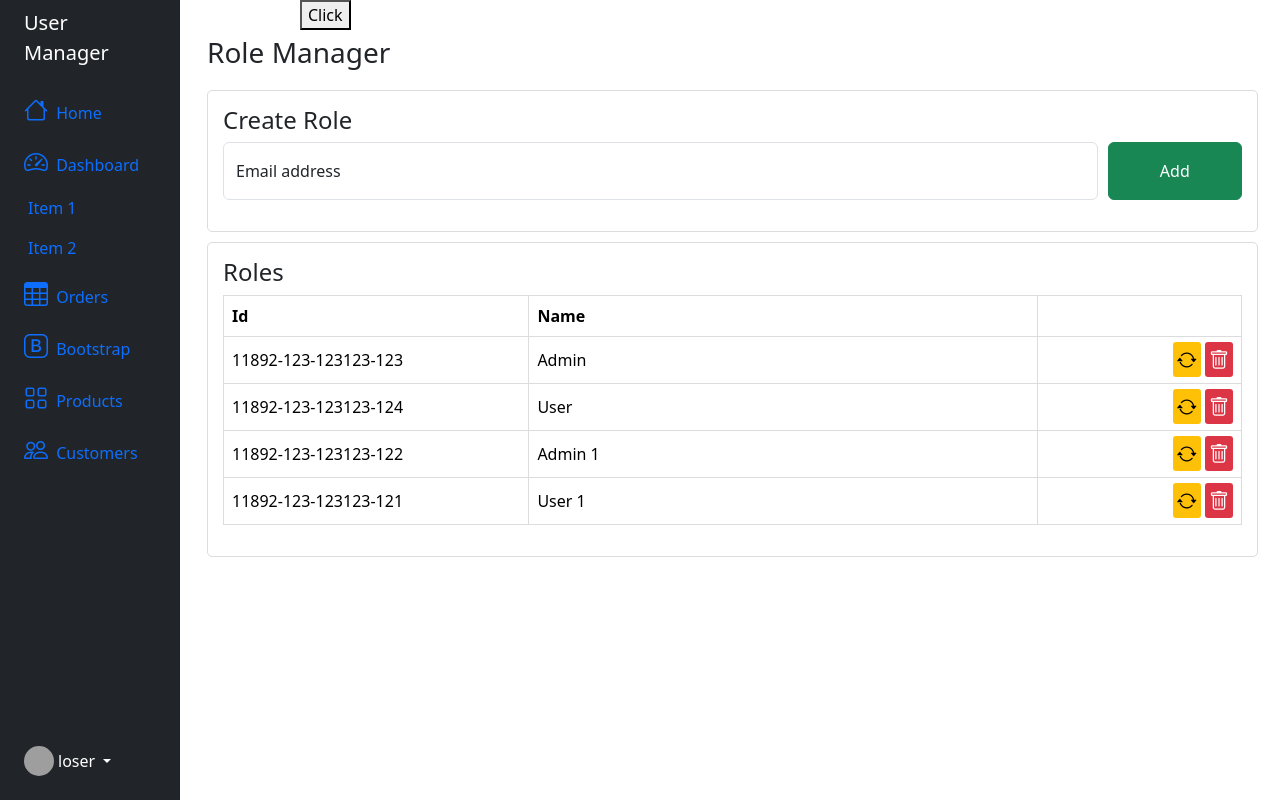
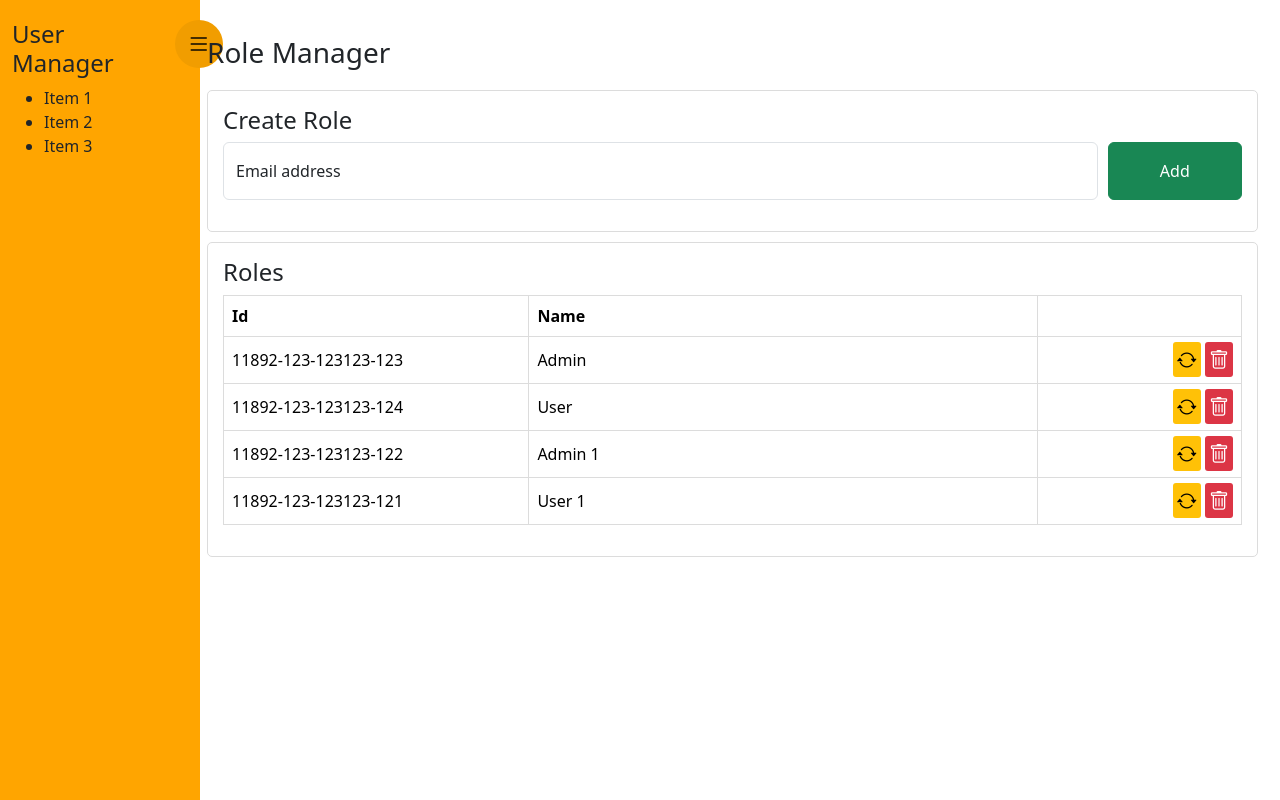
Before and after one commit to AleksandarTulic/User-Manager, a React (Create React App) app in the folder Frontend/um-ui/: page / in a window 1280 px wide. Built offline with nearby package versions, Linux system fonts and the light colour scheme; grey boxes are pictures that could not be loaded; the HTML template or start-up script is replaced by a standard one.

Commit message:
Update Header.js

```diff
--- a/Frontend/um-ui/src/components/common/Header/Header.js
+++ b/Frontend/um-ui/src/components/common/Header/Header.js
@@ -2,84 +2,24 @@ import './Header.css';
 
 function Header(){
     return (
-        <div class="col-auto col-md-3 col-xl-2 px-sm-2 px-0 bg-dark" style={{position: 'fixed'}} id="um-left">
-            <div class="d-flex flex-column align-items-center align-items-sm-start px-3 pt-2 text-white min-vh-100">
-                <a href="/" class="d-flex align-items-center pb-3 mb-md-0 me-md-auto text-white text-decoration-none">
-                    <span class="fs-5 d-none d-sm-inline">User Manager</span>
-                </a>
-                <ul class="nav nav-pills flex-column mb-sm-auto mb-0 align-items-center align-items-sm-start" id="menu">
-                    <li class="nav-item">
-                        <a href="#" class="nav-link align-middle px-0">
-                            <i class="fs-4 bi-house"></i> <span class="ms-1 d-none d-sm-inline">Home</span>
-                        </a>
-                    </li>
-                    <li>
-                        <a href="#submenu1" data-bs-toggle="collapse" class="nav-link px-0 align-middle">
-                            <i class="fs-4 bi-speedometer2"></i> <span class="ms-1 d-none d-sm-inline">Dashboard</span> </a>
-                        <ul class="collapse show nav flex-column ms-1" id="submenu1" data-bs-parent="#menu">
-                            <li class="w-100">
-                                <a href="#" class="nav-link px-0"> <span class="d-none d-sm-inline">Item</span> 1 </a>
-                            </li>
-                            <li>
-                                <a href="#" class="nav-link px-0"> <span class="d-none d-sm-inline">Item</span> 2 </a>
-                            </li>
-                        </ul>
-                    </li>
-                    <li>
-                        <a href="#" class="nav-link px-0 align-middle">
-                            <i class="fs-4 bi-table"></i> <span class="ms-1 d-none d-sm-inline">Orders</span></a>
-                    </li>
-                    <li>
-                        <a href="#submenu2" data-bs-toggle="collapse" class="nav-link px-0 align-middle ">
-                            <i class="fs-4 bi-bootstrap"></i> <span class="ms-1 d-none d-sm-inline">Bootstrap</span></a>
-                        <ul class="collapse nav flex-column ms-1" id="submenu2" data-bs-parent="#menu">
-                            <li class="w-100">
-                                <a href="#" class="nav-link px-0"> <span class="d-none d-sm-inline">Item</span> 1</a>
-                            </li>
-                            <li>
-                                <a href="#" class="nav-link px-0"> <span class="d-none d-sm-inline">Item</span> 2</a>
-                            </li>
-                        </ul>
-                    </li>
-                    <li>
-                        <a href="#submenu3" data-bs-toggle="collapse" class="nav-link px-0 align-middle">
-                            <i class="fs-4 bi-grid"></i> <span class="ms-1 d-none d-sm-inline">Products</span> </a>
-                            <ul class="collapse nav flex-column ms-1" id="submenu3" data-bs-parent="#menu">
-                            <li class="w-100">
-                                <a href="#" class="nav-link px-0"> <span class="d-none d-sm-inline">Product</span> 1</a>
-                            </li>
-                            <li>
-                                <a href="#" class="nav-link px-0"> <span class="d-none d-sm-inline">Product</span> 2</a>
-                            </li>
-                            <li>
-                                <a href="#" class="nav-link px-0"> <span class="d-none d-sm-inline">Product</span> 3</a>
-                            </li>
-                            <li>
-                                <a href="#" class="nav-link px-0"> <span class="d-none d-sm-inline">Product</span> 4</a>
-                            </li>
-                        </ul>
-                    </li>
-                    <li>
-                        <a href="#" class="nav-link px-0 align-middle">
-                            <i class="fs-4 bi-people"></i> <span class="ms-1 d-none d-sm-inline">Customers</span> </a>
-                    </li>
+        <div id='sidebar'>
+            <div id='sidebar-header' className='row'>
+                <div id='sidebar-header-title' className='col-sm-10'>
+                    <h4>User Manager</h4>
+                </div>
+                <div className='col-sm-2'>
+                    <button className='btn btn-warning' id='sidebar-button'>
+                        <i class="bi bi-list"></i>
+                    </button>
+                </div>
+            </div>
+
+            <div id='sidebar-body'>
+                <ul>
+                    <li>Item 1</li>
+                    <li>Item 2</li>
+                    <li>Item 3</li>
                 </ul>
-                <hr />
-                <div class="dropdown pb-4">
-                    <a href="#" class="d-flex align-items-center text-white text-decoration-none dropdown-toggle" id="dropdownUser1" data-bs-toggle="dropdown" aria-expanded="false">
-                        <img src="https://github.com/mdo.png" alt="hugenerd" width="30" height="30" class="rounded-circle" />
-                        <span class="d-none d-sm-inline mx-1">loser</span>
-                    </a>
-                    <ul class="dropdown-menu dropdown-menu-dark text-small shadow">
-                        <li><a class="dropdown-item" href="#">New project...</a></li>
-                        <li><a class="dropdown-item" href="#">Settings</a></li>
-                        <li><a class="dropdown-item" href="#">Profile</a></li>
-                        <li>
-                            <hr class="dropdown-divider" />
-                        </li>
-                        <li><a class="dropdown-item" href="#">Sign out</a></li>
-                    </ul>
-                </div>
             </div>
         </div>
     );
```
